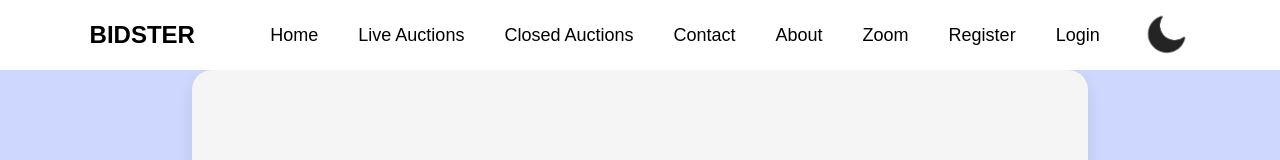
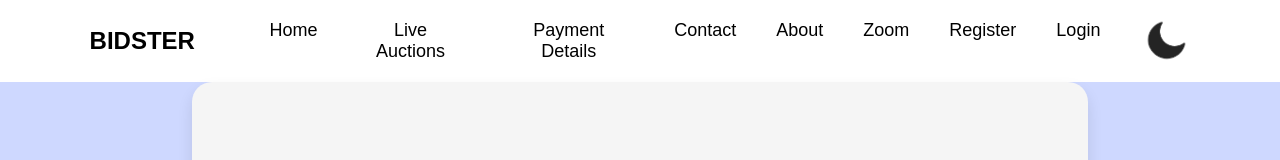
Before and after one commit to priyanshuuranjan/Bidding, a React (Create React App) app: page / in a window 1280 px wide. Shown: the top 160 px of the page. Built offline with nearby package versions, Linux system fonts and the light colour scheme; no server answers.

Commit message:
Adding Payment page on navbar

```diff
--- a/src/component/pages/Nav/Navbar.js
+++ b/src/component/pages/Nav/Navbar.js
@@ -32,8 +32,8 @@ const Navbar = ({ theme, setTheme }) => {
         <Link to="/bids">
           <li>Live Auctions</li>
         </Link>
-        <Link to="/endauction">
-          <li>Closed Auctions</li>
+        <Link to="/paymentDetails">
+          <li>Payment Details</li>
         </Link>
         <Link to="/contact">
           <li>Contact</li>
```
